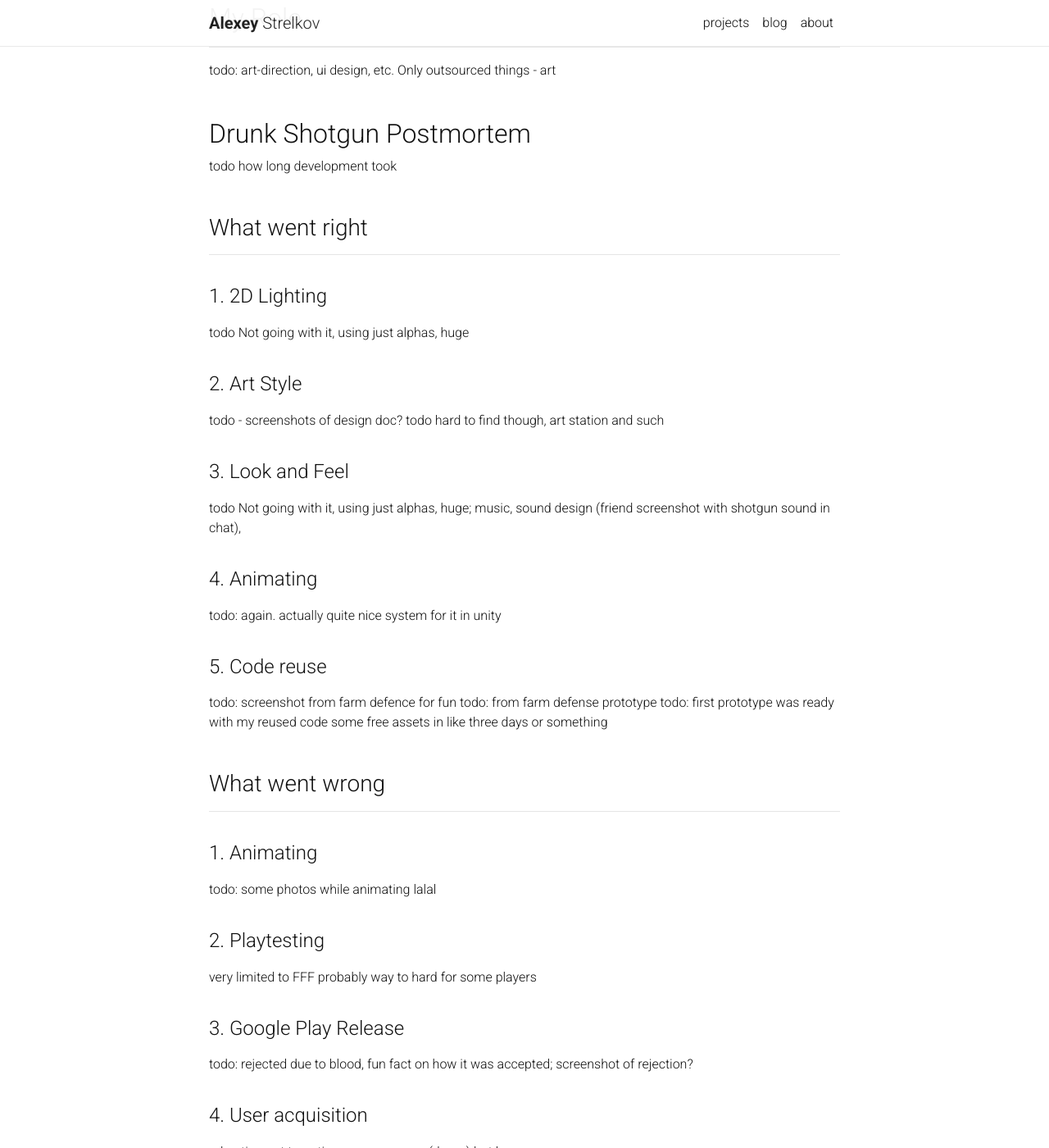
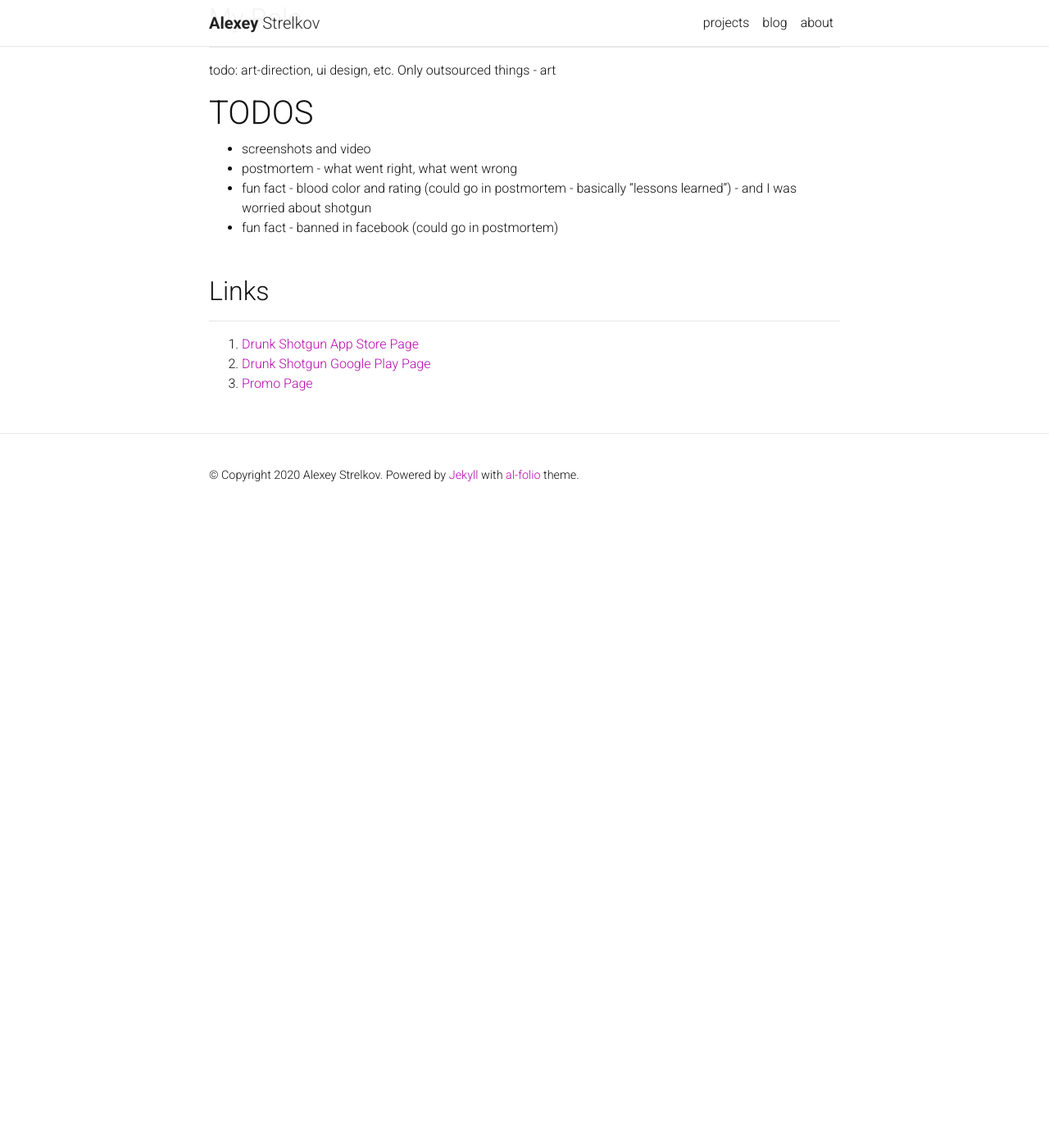
Before and after one commit to DataGreed/datagreed.pro, a Jekyll site: the page built from _projects/drunkshotgun.markdown, in a window 1280 px wide and 1400 px high, scrolled down 877 px. Shown: the whole window at 82% size. Built offline with Jekyll 4.4.1, drawn with Linux system fonts in a browser that asks for light colours; nearby versions of some CDN libraries; a style sheet for code colours, icons or effects is not loaded; after the commit the page ends 1507 px from its top, so only the background shows below that; some of the changed text lies outside the part shown.

Commit message:
cpmmented out postmortem plan

```diff
--- a/_projects/drunkshotgun.markdown
+++ b/_projects/drunkshotgun.markdown
@@ -46,7 +46,7 @@ todo: add some gameplay videos with both weapons. Crossbow is badically the ulti
 todo: art-direction, ui design, etc. Only outsourced things - art
 
 
-
+{% comment %}
 ## Drunk Shotgun Postmortem
 
 todo how long development took
@@ -125,10 +125,11 @@ still not break even
 </div>
 
 
-
+{% endcomment %}
 
 # TODOS
 
+- screenshots and video
 - postmortem - what went right, what went wrong
 - fun fact - blood color and rating (could go in postmortem - basically "lessons learned") - and I was worried about shotgun
 - fun fact - banned in facebook (could go in postmortem)
```
